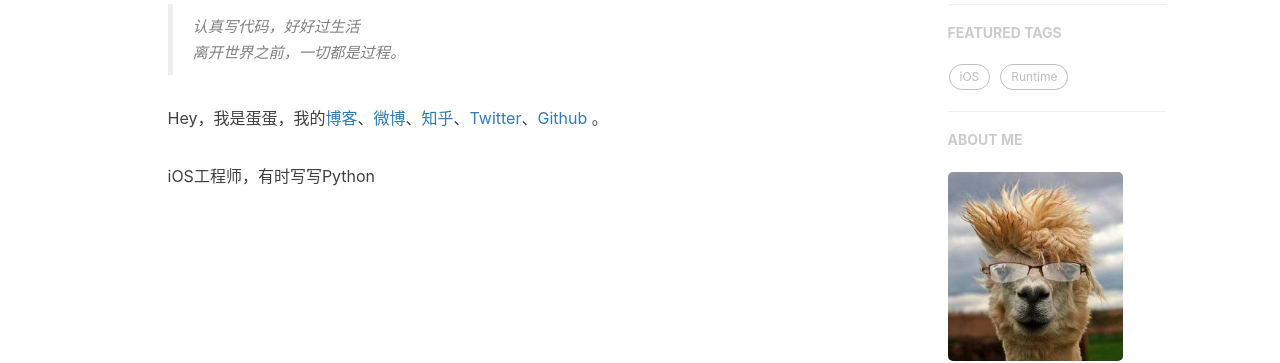
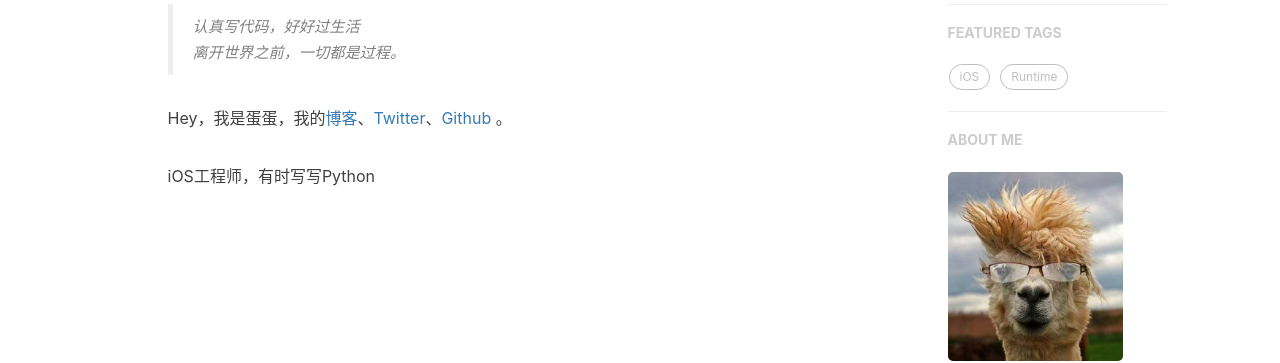
Before and after one commit to DanDan2009/DanDan2009.github.io, a Jekyll site: the page built from about.html, in a window 1280 px wide. Shown: the part 454-817 px from the top of the page. Built offline with Jekyll 4.4.1, drawn with Linux system fonts in a browser that asks for light colours; nearby versions of some CDN libraries; comment, search, counter and statistics services are not loaded.

Commit message:
Update zh.md

```diff
--- a/_includes/about/zh.md
+++ b/_includes/about/zh.md
@@ -1,6 +1,6 @@
 > 认真写代码，好好过生活
 > 离开世界之前，一切都是过程。
 
-Hey，我是蛋蛋，我的[博客](https://shanyimin.github.io)、[微博](weibo.com/huxpro)、[知乎](https://www.zhihu.com/people/guduyun/activities)、[Twitter](https://twitter.com/guduyun/)、[Github](http://github.com/shanyimin) 。
+Hey，我是蛋蛋，我的[博客](https://danminyi.github.io)、[Twitter](https://twitter.com/guduyun/)、[Github](http://github.com/danminyi) 。
 
 iOS工程师，有时写写Python
```
